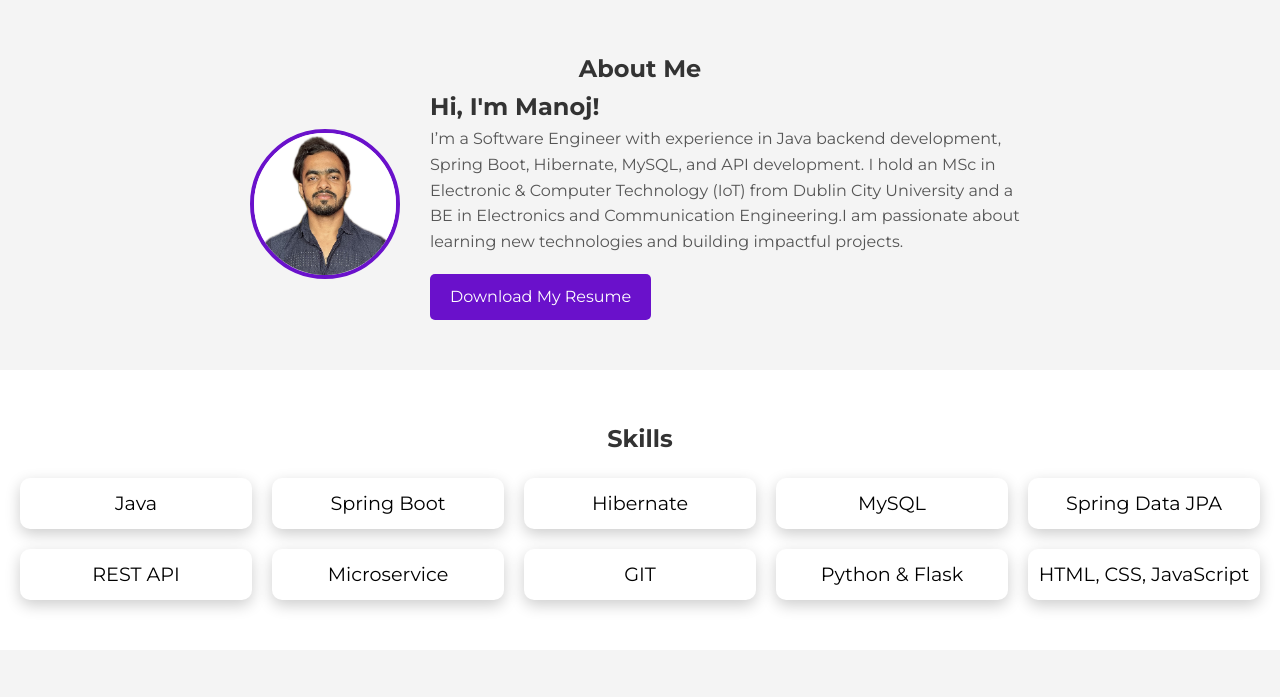
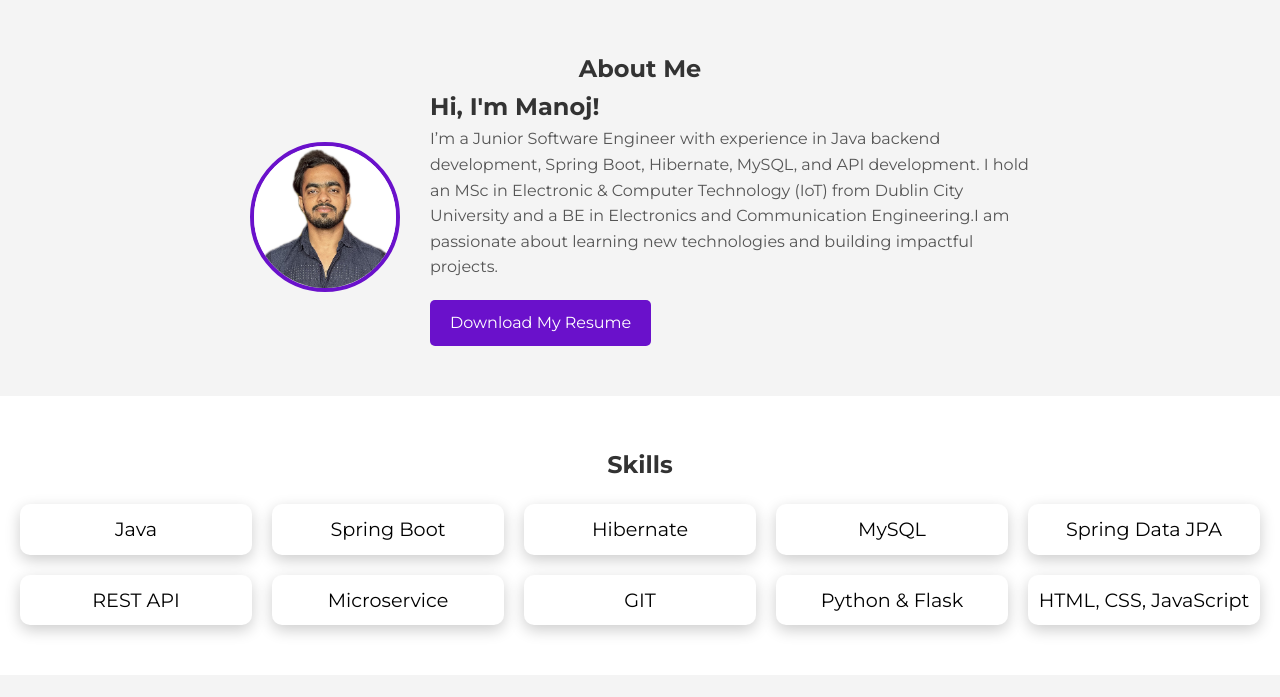
Before and after one commit to Manojkirugavaluthibbegowda/portfolio, a plain HTML site: page index.html in a window 1280 px wide. Shown: the part 880-1577 px from the top of the page. Drawn offline with Linux system fonts and the light colour scheme.

Commit message:
Updating my Cv and other sections

```diff
--- a/index.html
+++ b/index.html
@@ -88,14 +88,14 @@
         <div class="bio">
           <h3>Hi, I'm Manoj!</h3>
           <p>
-            I’m a Software Engineer with experience in Java backend development,
-            Spring Boot, Hibernate, MySQL, and API development. I hold an MSc in
-            Electronic & Computer Technology (IoT) from Dublin City University
-            and a BE in Electronics and Communication Engineering.I am
-            passionate about learning new technologies and building impactful
-            projects.
+            I’m a Junior Software Engineer with experience in Java backend
+            development, Spring Boot, Hibernate, MySQL, and API development. I
+            hold an MSc in Electronic & Computer Technology (IoT) from Dublin
+            City University and a BE in Electronics and Communication
+            Engineering.I am passionate about learning new technologies and
+            building impactful projects.
           </p>
-          <a href="files/Manoj_Resume.pdf" download class="resume-btn"
+          <a href="files/Manoj K T Software.pdf" download class="resume-btn"
             >Download My Resume</a
           >
         </div>
@@ -220,9 +220,9 @@
       <div class="experience-container">
         <!-- Experience 1 -->
         <div class="experience-card">
-          <h3>Software Engineer</h3>
+          <h3>Junior Software Engineer</h3>
           <h4>OSS Technologies Pvt Ltd, Bengaluru, India</h4>
-          <p class="duration">May 2021 - Aug 2023</p>
+          <p class="duration">May 2022 - Aug 2023</p>
           <ul>
             <li>
               Developed Java backend services using Spring Boot and Hibernate.
```
Also changed, not shown: 3 other files.
